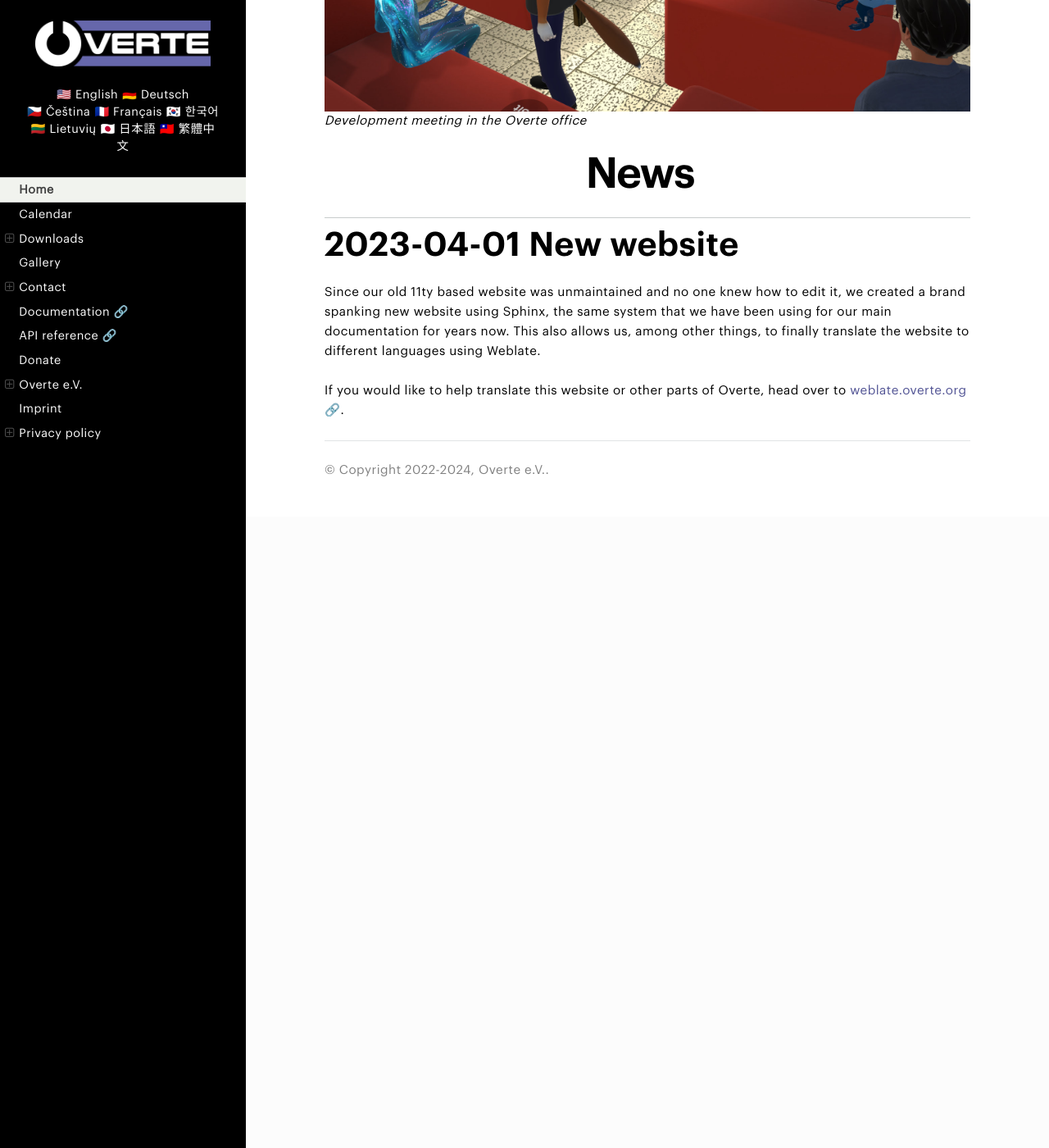
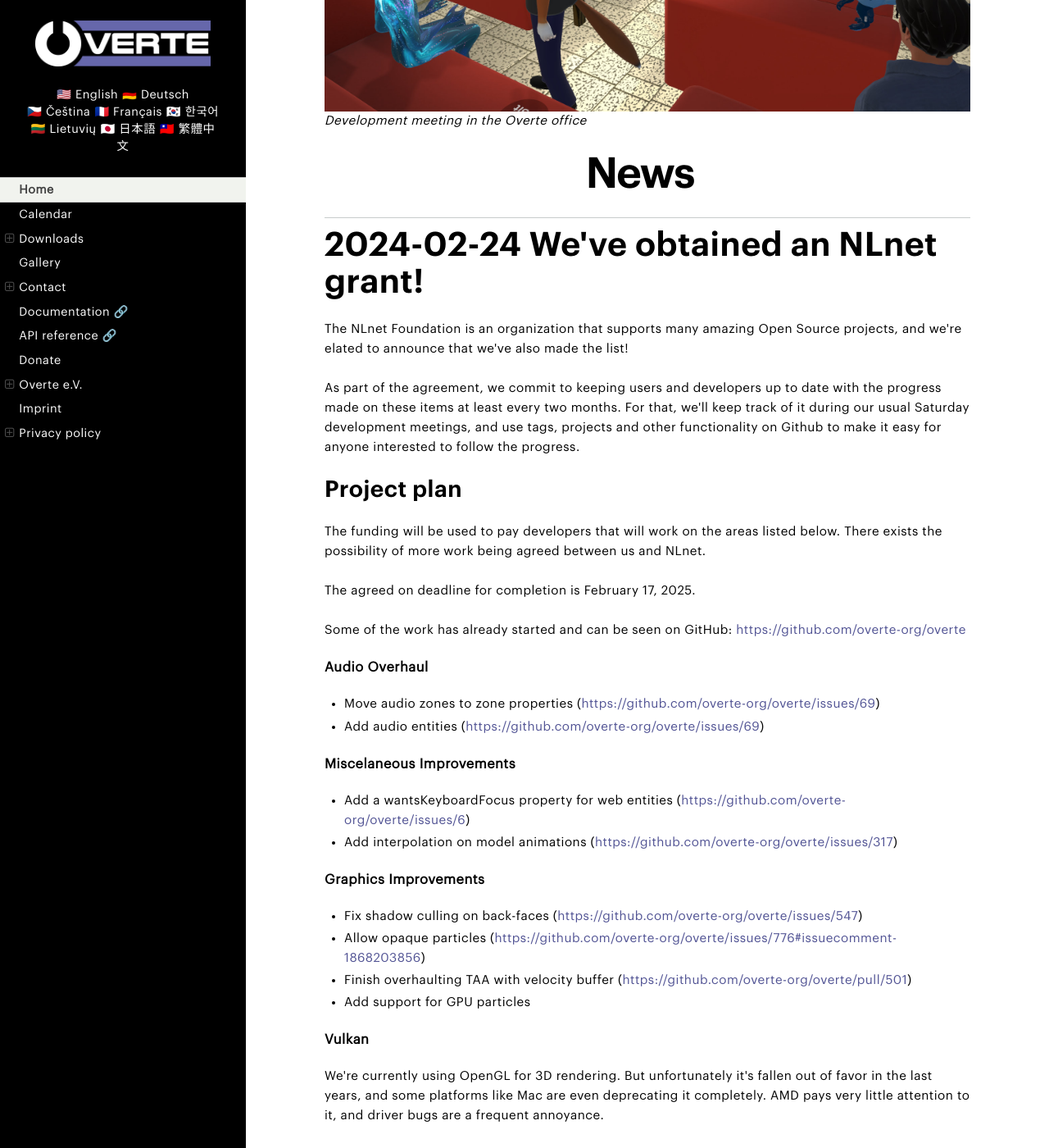
Before and after one commit to overte-org/overte-website-sphinx, a Sphinx documentation site: the page built from source/index.rst, in a window 1280 px wide and 1400 px high, scrolled down 1041 px. Shown: the whole window at 82% size. Built offline with Sphinx 7.4.7 and the Read the Docs theme 2.0.0, drawn with Linux system fonts in a browser that asks for light colours; some of the changed text lies outside the part shown.

Commit message:
NLnet grant

```diff
--- a/source/index.rst
+++ b/source/index.rst
@@ -36,6 +36,77 @@
 News
 ####
 
+-----------------------------------------
+2024-02-24 We've obtained an NLnet grant!
+-----------------------------------------
+
+The NLnet Foundation is an organization that supports many amazing Open Source projects, and we're elated to announce that we've also made the list!
+
+As part of the agreement, we commit to keeping users and developers up to date with the progress made on these items at least every two months. For that, we'll keep track of it during our usual Saturday development meetings, and use tags, projects and other functionality on Github to make it easy for anyone interested to follow the progress.
+
+
+Project plan
+^^^^^^^^^^^^
+
+The funding will be used to pay developers that will work on the areas listed below. There exists the possibility of more work being agreed between us and NLnet.
+
+The agreed on deadline for completion is February 17, 2025.
+
+Some of the work has already started and can be seen on GitHub: https://github.com/overte-org/overte
+
+Audio Overhaul
+""""""""""""""
+
+
+* Move audio zones to zone properties (https://github.com/overte-org/overte/issues/69)
+* Add audio entities (https://github.com/overte-org/overte/issues/69)
+
+Miscelaneous Improvements
+"""""""""""""""""""""""""
+
+* Add a wantsKeyboardFocus property for web entities (https://github.com/overte-org/overte/issues/6)
+* Add interpolation on model animations (https://github.com/overte-org/overte/issues/317)
+
+Graphics Improvements
+"""""""""""""""""""""
+
+* Fix shadow culling on back-faces (https://github.com/overte-org/overte/issues/547)
+* Allow opaque particles (https://github.com/overte-org/overte/issues/776#issuecomment-1868203856)
+* Finish overhaulting TAA with velocity buffer (https://github.com/overte-org/overte/pull/501)
+* Add support for GPU particles
+
+Vulkan
+""""""
+
+We're currently using OpenGL for 3D rendering. But unfortunately it's fallen out of favor in the last years, and some platforms like Mac are even deprecating it completely. AMD pays very little attention to it, and driver bugs are a frequent annoyance.
+
+Vulkan will provide a much more modern, performant and supported renderer, and should fix our Mac support woes.
+
+* Wireframe rendering
+* Forward renderer (for low end hardware)
+* Deferred renderer (fully featured)
+* Optimization
+* Frame transfer to VR plugin
+
+### Build system improvements
+
+This will make work on Overte more pleasant and make it easier to build. This is important for making maintenance easier and making life easier for future contributors.
+
+* Switching to Conan
+* Updating documentation
+* Improving build process
+
+Thanks
+""""""
+
+* NLnet, for giving us this great opportunity.
+* Julian Groß, for negotiating this agreement.
+* Sam Gondelman, Karol Suprynowicz and AnotherFoxGuy for taking on the work.
+* The Overte community, for making this possible.
+
+
+
+
 ----------------------
 2023-04-01 New website
 ----------------------
```
